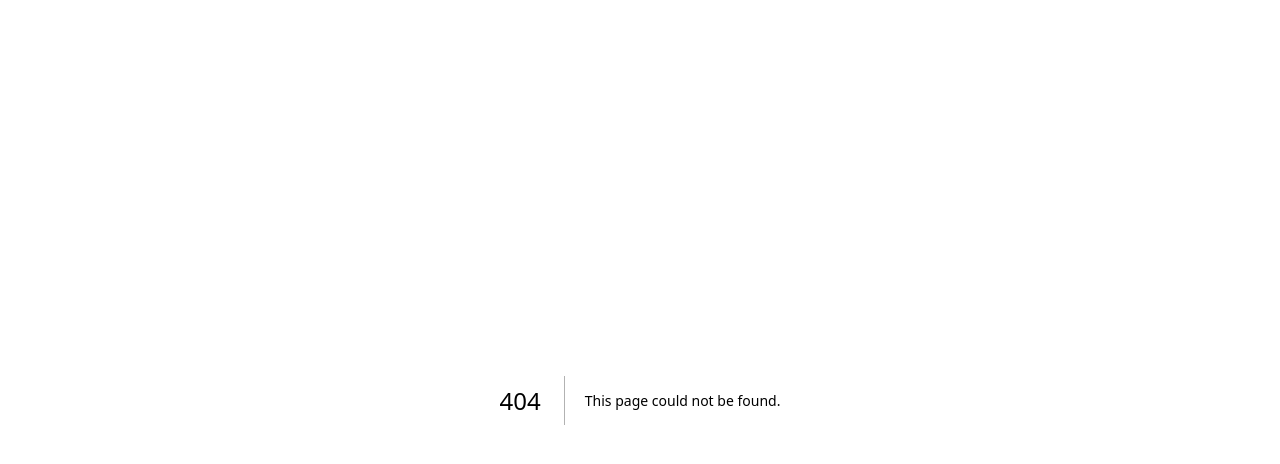
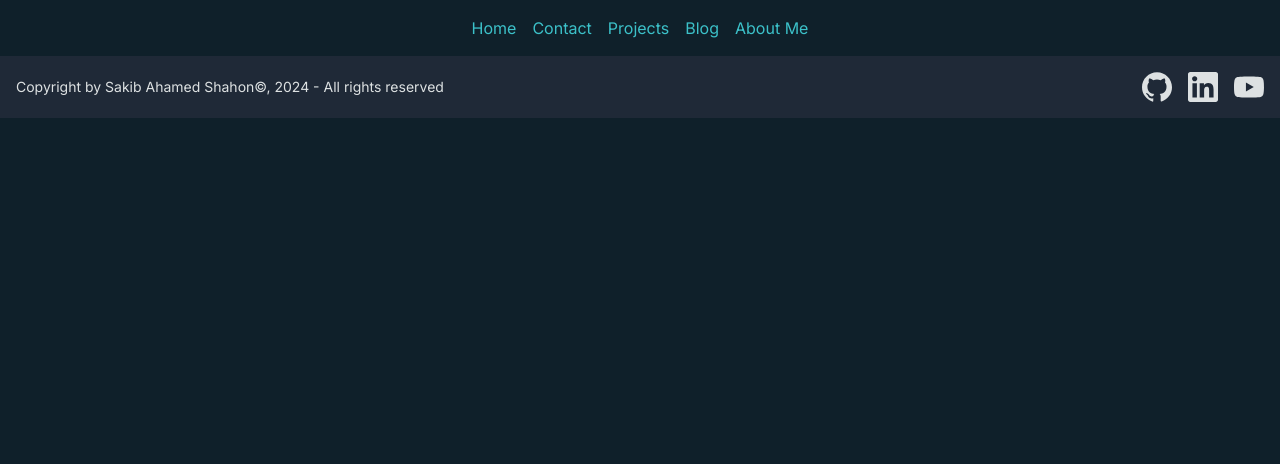
Before and after one commit to sakib3201/sakibshahon-portfolio, a Next.js app: page /projects in a window 1280 px wide. Before the commit this address had no page. Shown: the top 464 px of the page. Built offline with nearby package versions, Linux system fonts and the light colour scheme.

Commit message:
Created files for projects displaying page

```diff
--- /dev/null
+++ b/src/app/projects/layout.tsx
@@ -0,0 +1,22 @@
+import type { Metadata } from "next";
+import { Inter } from "next/font/google";
+import "../globals.css";
+
+const inter = Inter({ subsets: ["latin"] });
+
+export const metadata: Metadata = {
+  title: "Sakib Shahon",
+  description: "Sakib Ahamed Shahons portfolio",
+};
+
+export default function RootLayout({
+  children,
+}: Readonly<{
+  children: React.ReactNode;
+}>) {
+  return (
+    <html lang="en" data-theme="datadark">
+      <body className={inter.className}>{children}</body>
+    </html>
+  );
+}
--- /dev/null
+++ b/src/app/projects/page.tsx
@@ -0,0 +1,11 @@
+import LegacyNavbar from "../../app/components/LegacyNavbar";
+import Footer from "../../app/components/Footer";
+
+export default function Home() {
+  return (
+    <main>
+      <LegacyNavbar></LegacyNavbar>
+      <Footer></Footer>
+    </main>
+  );
+}
```
